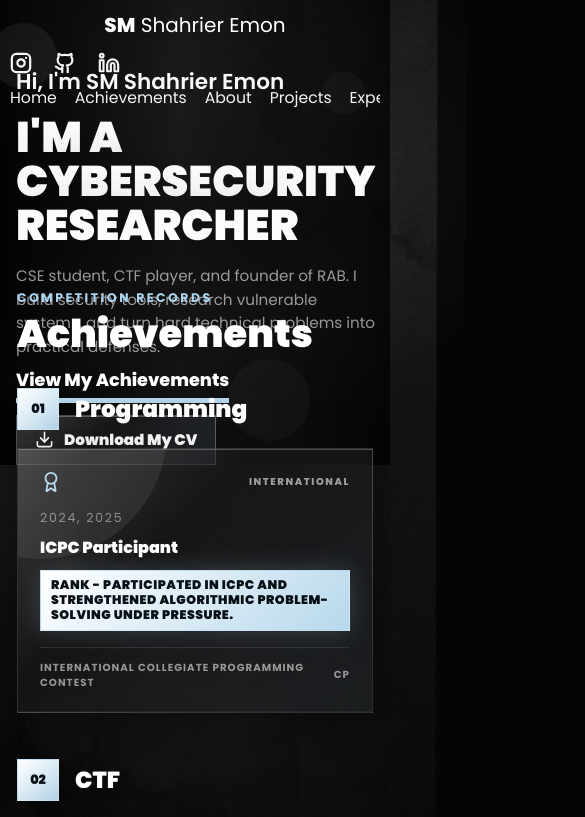
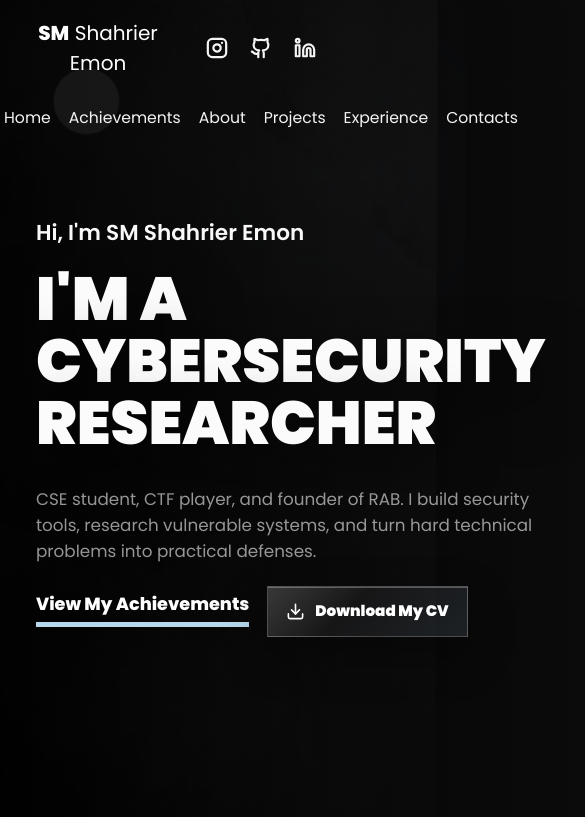
Before and after one commit to Emon095/portfolio, a React (Vite) app: page / in a window 390 px wide. Shown: the top 817 px of the page, 585 px wide, since content can reach past the window. Built offline with nearby package versions, Linux system fonts and the light colour scheme.

Commit message:
Scale mobile layout to desktop

```diff
--- a/src/index.css
+++ b/src/index.css
@@ -1290,78 +1290,81 @@ footer {
 }
 
 @media (max-width: 640px) {
-  .hero-section {
-    min-height: auto;
-    padding: 66px 16px 0;
+  body {
+    overflow-x: hidden;
+  }
+
+  .portfolio-shell {
+    width: 1440px;
+    transform: scale(calc(100vw / 1440));
+    transform-origin: top left;
   }
 
   .site-header {
-    display: flex;
-    flex-wrap: wrap;
-    gap: 12px;
-    top: 10px;
-    left: 10px;
-    right: 10px;
-    padding: 0;
+    display: grid;
+    grid-template-columns: minmax(160px, 1fr) auto minmax(160px, 1fr);
+    gap: 28px;
+    top: 18px;
+    left: clamp(18px, 4vw, 54px);
+    right: clamp(18px, 4vw, 54px);
   }
 
   .brand {
-    flex: 1 1 100%;
+    flex: unset;
   }
 
   .nav-links {
-    flex: 1 1 100%;
-    justify-content: flex-start;
-    gap: 18px;
-    overflow-x: auto;
-    padding-bottom: 4px;
+    flex: unset;
+    justify-content: center;
+    gap: clamp(18px, 3vw, 48px);
+    overflow-x: visible;
+    padding-bottom: 0;
   }
 
   .nav-links button {
-    white-space: nowrap;
+    white-space: normal;
   }
 
   .socials {
-    justify-content: flex-start;
+    justify-content: flex-end;
   }
 
   .hero-copy h1 {
-    font-size: clamp(2.15rem, 11vw, 3.2rem);
+    font-size: clamp(3.8rem, 7.8vw, 7.4rem);
   }
 
   .summary {
-    margin: 16px 0 14px;
-    max-width: 34rem;
-    font-size: 0.95rem;
+    margin: 32px 0 22px;
+    max-width: 540px;
+    font-size: clamp(1.05rem, 1.6vw, 1.5rem);
   }
 
   .hero-actions {
-    align-items: flex-start;
-    flex-direction: column;
-    gap: 12px;
+    align-items: center;
+    flex-direction: row;
+    gap: 18px;
   }
 
   .portrait-wrap {
-    display: none;
+    display: flex;
   }
 
   .hero-copy {
-    padding: 0;
+    padding: 0 0 64px clamp(10px, 3vw, 40px);
   }
 
   .hero-content {
-    min-height: auto;
-    grid-template-columns: 1fr;
-    gap: 0;
+    min-height: calc(100vh - 74px);
+    grid-template-columns: minmax(0, 0.82fr) minmax(420px, 1.18fr);
   }
 
   .content-section {
-    width: min(100% - 34px, 1180px);
-    padding: 0 0 64px;
+    width: min(1180px, calc(100% - 48px));
+    padding: 94px 0;
   }
 
   #achievements {
-    margin-top: -180px;
+    margin-top: 0;
     padding-top: 0;
   }
 
```
